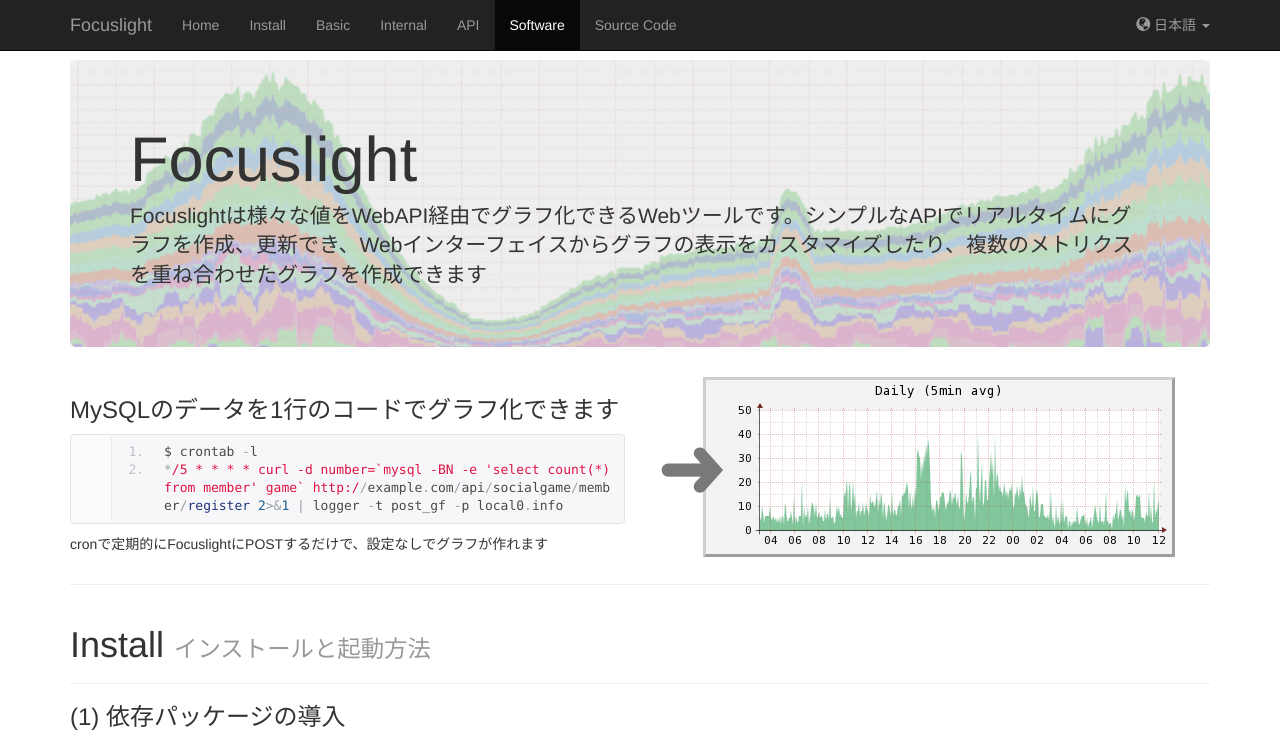
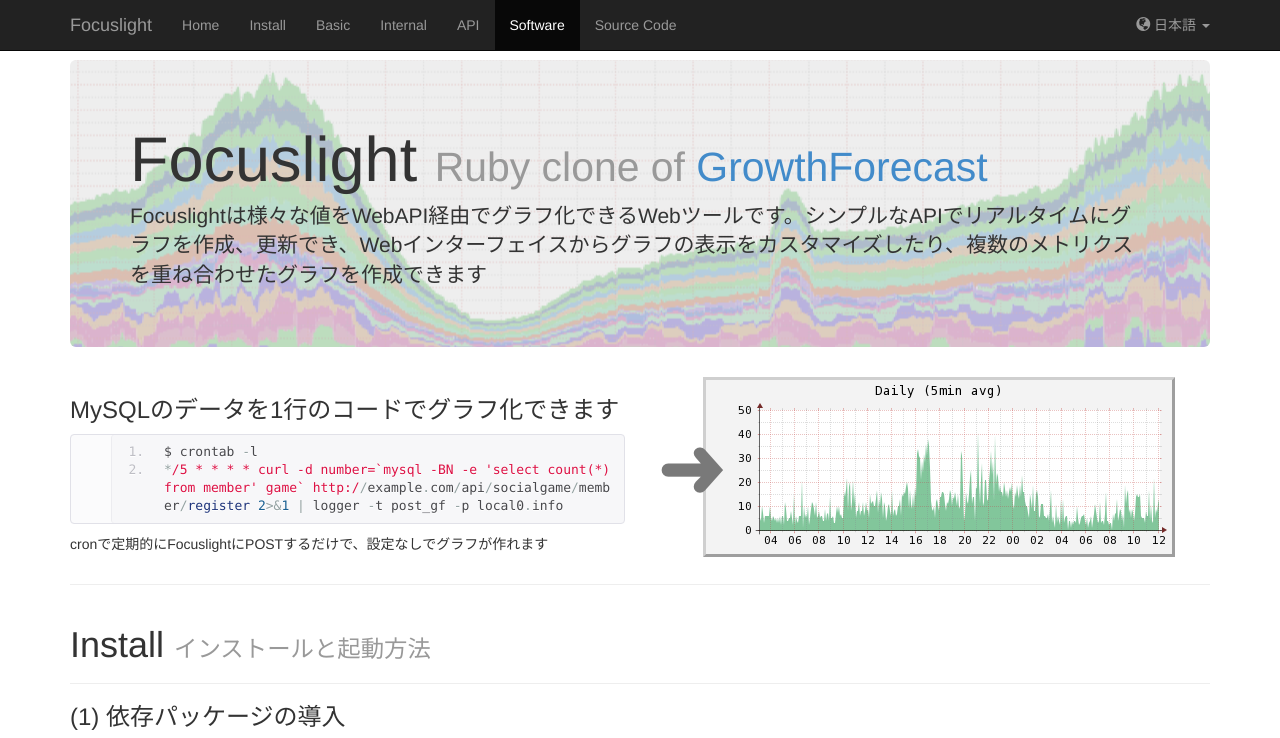
Before and after one commit to focuslight/focuslight.github.io, a plain HTML site: page index.ja.html in a window 1280 px wide. Shown: the top 738 px of the page. Drawn offline with nearby package versions, Linux system fonts and the light colour scheme.

Commit message:
Explicitly denote Focuslight is ruby clone of GrowthForecast

```diff
--- a/index.ja.html
+++ b/index.ja.html
@@ -61,7 +61,7 @@
 
       <!-- Main hero unit for a primary marketing message or call to action -->
       <div class="jumbotron" style="background-repeat: no-repeat; background-position: 50% 50%;background-image:url(img/background.png)">
-        <h1>Focuslight</h1>
+        <h1>Focuslight <small>Ruby clone of <a href="http://kazeburo.github.io/GrowthForecast/">GrowthForecast</a></small></h1>
         <p>Focuslightは様々な値をWebAPI経由でグラフ化できるWebツールです。シンプルなAPIでリアルタイムにグラフを作成、更新でき、Webインターフェイスからグラフの表示をカスタマイズしたり、複数のメトリクスを重ね合わせたグラフを作成できます</p>
       </div>
 
@@ -531,7 +531,7 @@
         </div>
 <div class="row">
 <div class="col-md-12">
-<p>Focuslight は GrowthForecast と HTTP API 互換を持つ Ruby ポートであるため、以下の GrowthForecast 用クライアントソフトウェアを利用するこができます</p>
+<p>Focuslight は GrowthForecast と HTTP API 互換を持つ Ruby クローンであるため、以下の GrowthForecast 用クライアントソフトウェアを利用するこができます</p>
 
 <h4>fluent-plugin-growthforecast</h4>
 <p><a href="https://github.com/tagomoris/fluent-plugin-growthforecast">https://github.com/tagomoris/fluent-plugin-growthforecast</a><br />
```
Also changed, not shown: index.html (+1 -1 lines).
